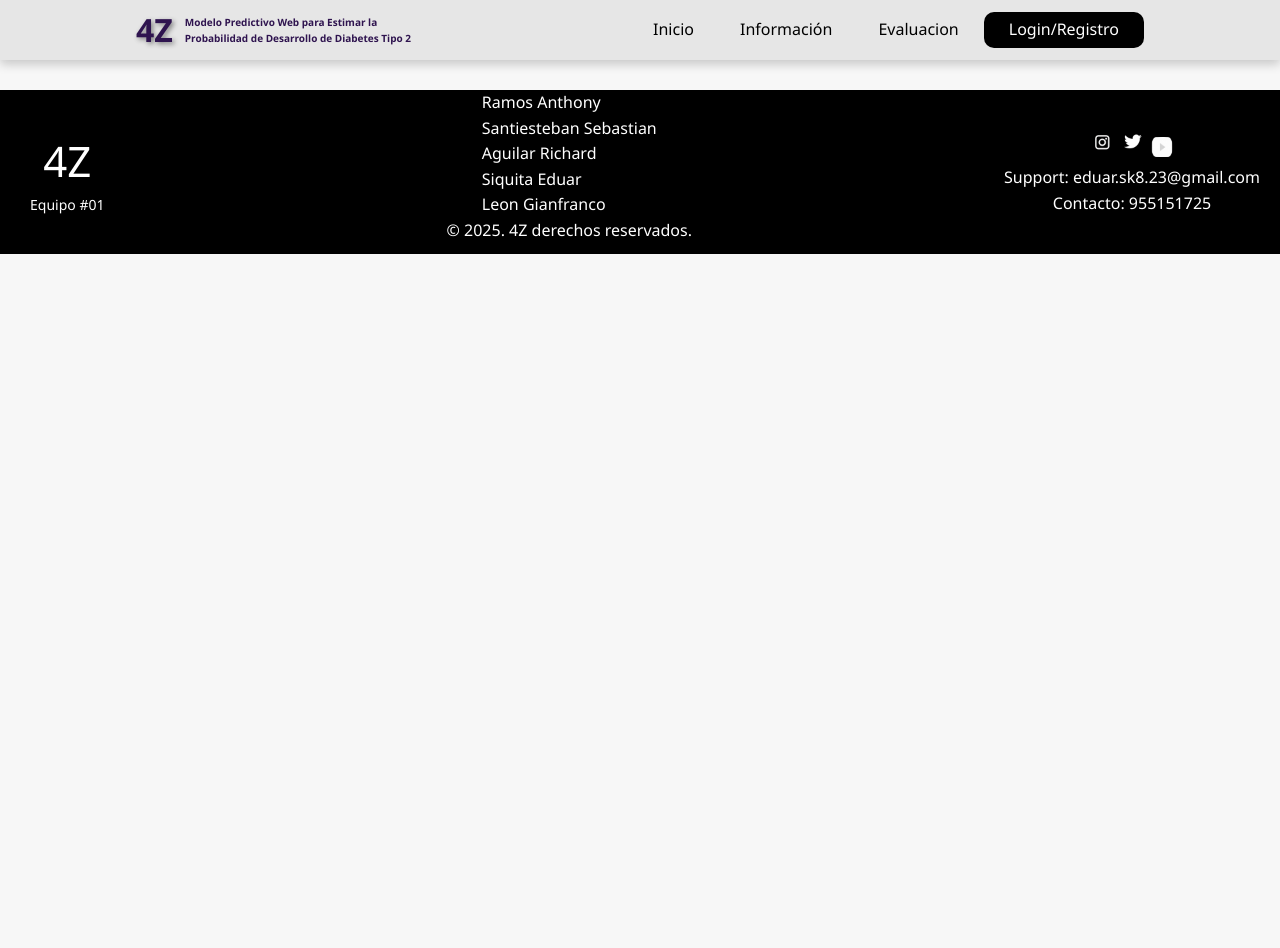
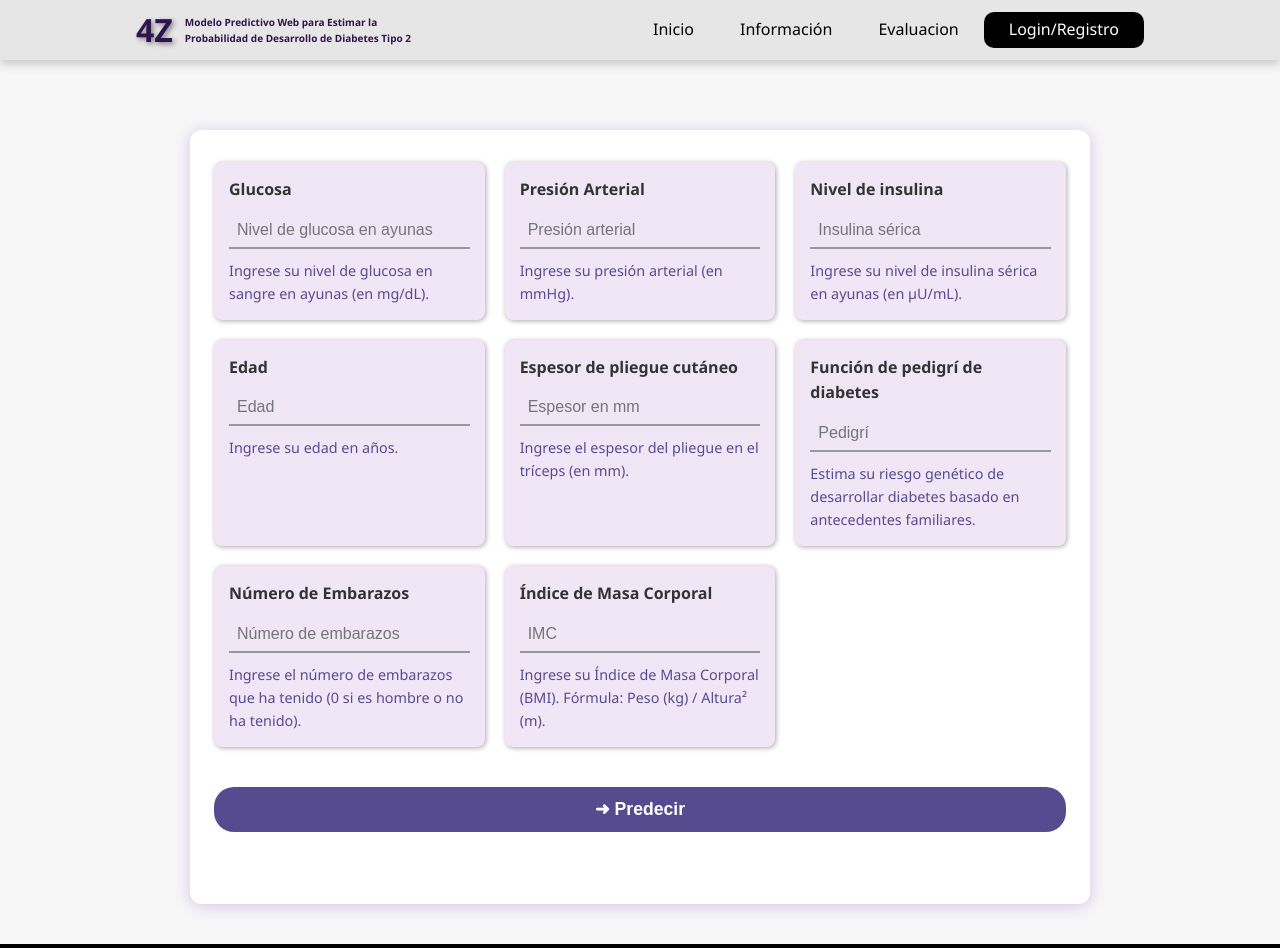
Before and after one commit to cenixeriadev/DiabetesPredictorWeb, a React (Vite) app in the folder frontend/: page /Pag_Evaluacion in a window 1280 px wide. Shown: the top 948 px of the page. Before the commit the page ends 800 px from the top, so only its background shows below. Built offline with nearby package versions, Linux system fonts and the light colour scheme.

Commit message:
pagina evaluacion

```diff
--- a/frontend/src/App.tsx
+++ b/frontend/src/App.tsx
@@ -3,6 +3,7 @@ import Headerprincipal from './components/header';
 import Home from './pages/Home';
 import Pag_Informacion from './pages/Pag_Informacion';
 import Footerprincipal from './components/footer';
+import Pag_Evaluacion from './pages/Pag_Evaluacion';
 export default function App() {
   return (
     <BrowserRouter>
@@ -11,6 +12,7 @@ export default function App() {
         <Route path="/" element={<Navigate to="/Home" replace />} />
         <Route path="/Home" element={<Home />} />
         <Route path="/Pag_Informacion" element={<Pag_Informacion/>} />
+        <Route path="/Pag_Evaluacion" element={<Pag_Evaluacion/>} />
       </Routes>
       <Footerprincipal />
     </BrowserRouter>
--- a/frontend/src/components/header.tsx
+++ b/frontend/src/components/header.tsx
@@ -26,7 +26,7 @@ export default function Headerprincipal() {
                 <nav className="Menu">
                     <Link to="/Home" onClick={() => setMenuOpen(false)}>Inicio</Link>
                     <Link to="./Pag_Informacion" onClick={() => setMenuOpen(false)}>Información</Link>
-                    <Link to="/Evaluation" onClick={() => setMenuOpen(false)}>Evaluacion</Link>
+                    <Link to="/Pag_Evaluacion" onClick={() => setMenuOpen(false)}>Evaluacion</Link>
                 </nav>
                 <nav className="Login">
                     {isLoggedIn ? (
--- /dev/null
+++ b/frontend/src/pages/Pag_Evaluacion.tsx
@@ -0,0 +1,63 @@
+import "../styles/Pag_Evaluacion.css";
+import { Link } from 'react-router-dom';
+
+export default function Home(){
+    return (
+    <>
+        <form className="formulario">
+            <div className="campo">
+                <label>Glucosa</label>
+                <input type="number" placeholder="Nivel de glucosa en ayunas"/>
+                <p>Ingrese su nivel de glucosa en sangre en ayunas (en mg/dL).</p>
+            </div>
+
+            <div className="campo">
+                <label>Presión Arterial</label>
+                <input type="number" placeholder="Presión arterial"/>
+                <p>Ingrese su presión arterial (en mmHg).</p>
+            </div>
+
+            <div className="campo">
+                <label>Nivel de insulina</label>
+                <input type="number" placeholder="Insulina sérica"/>
+                <p>Ingrese su nivel de insulina sérica en ayunas (en μU/mL).</p>
+            </div>
+
+            <div className="campo">
+                <label>Edad</label>
+                <input type="number" placeholder="Edad"/>
+                <p>Ingrese su edad en años.</p>
+            </div>
+
+            <div className="campo">
+                <label>Espesor de pliegue cutáneo</label>
+                <input type="number" placeholder="Espesor en mm"/>
+                <p>Ingrese el espesor del pliegue en el tríceps (en mm).</p>
+            </div>
+
+            <div className="campo">
+                <label>Función de pedigrí de diabetes</label>
+                <input type="number" placeholder="Pedigrí"/>
+                <p>Estima su riesgo genético de desarrollar diabetes basado en antecedentes familiares.</p>
+            </div>
+
+            <div className="campo">
+                <label>Número de Embarazos</label>
+                <input type="number" placeholder="Número de embarazos"/>
+                <p>Ingrese el número de embarazos que ha tenido (0 si es hombre o no ha tenido).</p>
+            </div>
+
+            <div className="campo">
+                <label>Índice de Masa Corporal</label>
+                <input type="number" placeholder="IMC"/>
+                <p>Ingrese su Índice de Masa Corporal (BMI). Fórmula: Peso (kg) / Altura² (m).</p>
+            </div>
+
+            <button type="button">➜ Predecir</button>
+            <div id="resultado" ></div>
+
+            </form>
+
+    </>
+    );
+};
--- /dev/null
+++ b/frontend/src/styles/Pag_Evaluacion.css
@@ -0,0 +1,83 @@
+.formulario {
+    background: #fff;
+    border-radius: 12px;
+    box-shadow: 0 2px 16px #d1c4e9;
+    padding: 32px 24px;
+    display: grid;
+    grid-template-columns: 1fr;
+    gap: 20px;
+    width: 100%;
+    max-width: 900px;
+    margin: 40px auto; /* centra el formulario dentro del contenedor */
+}
+
+@media (min-width: 600px) {
+    .formulario {
+        grid-template-columns: 1fr 1fr;
+    }
+}
+
+@media (min-width: 900px) {
+    .formulario {
+        grid-template-columns: 1fr 1fr 1fr;
+    }
+    .formulario button,
+    .formulario #resultado {
+        grid-column: span 3;
+    }
+}
+
+.campo {
+    background: #f1e6f5;
+    padding: 15px;
+    border-radius: 8px;
+    box-shadow: 1px 1px 5px #aaa;
+    display: flex;
+    flex-direction: column;
+    gap: 6px;
+}
+
+.campo label {
+    font-weight: bold;
+    margin-bottom: 2px;
+}
+
+.campo input {
+    width: 100%;
+    padding: 8px;
+    margin-top: 2px;
+    border: none;
+    border-bottom: 2px solid #999;
+    background: transparent;
+    font-size: 1em;
+}
+
+.campo p {
+    font-size: 0.9em;
+    color: #574b90;
+    margin-top: 4px;
+}
+
+button {
+    padding: 12px 20px;
+    background: #574b90;
+    color: white;
+    border: none;
+    border-radius: 20px;
+    cursor: pointer;
+    font-weight: bold;
+    margin-top: 20px;
+    transition: background 0.3s ease;
+    font-size: 1.1em;
+}
+
+button:hover {
+    background: #3c3568;
+}
+
+#resultado {
+    margin-top: 20px;
+    font-weight: bold;
+    text-align: center;
+    font-size: 1.1em;
+}
--- a/frontend/src/styles/Pag_Informacion.css
+++ b/frontend/src/styles/Pag_Informacion.css
@@ -276,7 +276,9 @@ body {
 }
 
 .medical-points {
-    space-y: 15px;
+    display: flex;
+    flex-direction: column;
+    gap: 15px;
 }
 
 .point {
```
Also changed, not shown: frontend/src/pages/informacion.tsx (deleted), frontend/src/styles/informacion.css (deleted).
